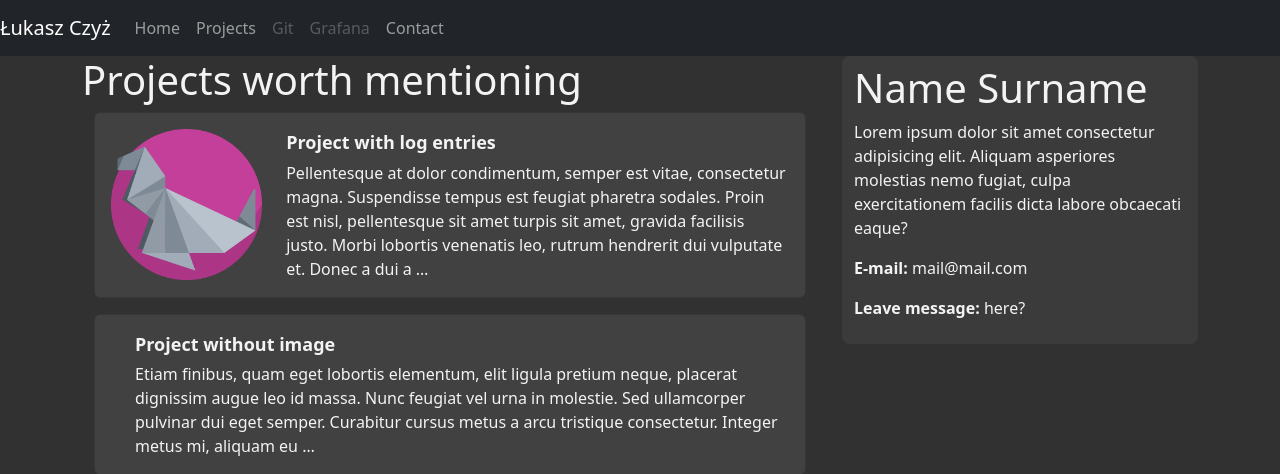
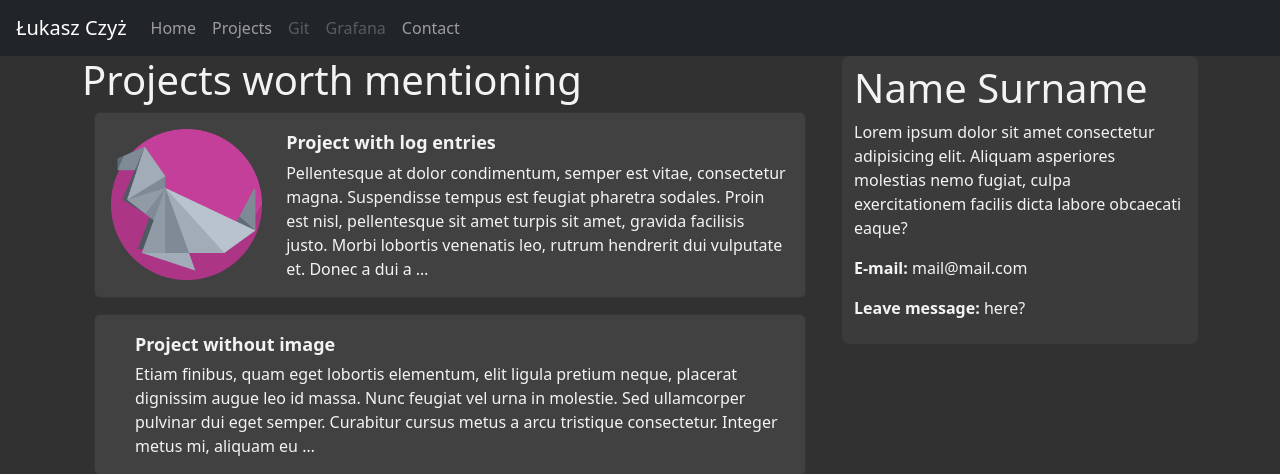
Before and after one commit to czyzlukasz/lukaszczyzdotcom, a Django app: page / in a window 1280 px wide. Shown: the top 474 px of the page. Run offline with Django 4.2, Linux system fonts and the light colour scheme; data comes from the database, SQL or seed files in the repository.

Commit message:
Changed style of navbar

```diff
--- a/landing_page/templates/landing_page/navbar.html
+++ b/landing_page/templates/landing_page/navbar.html
@@ -1,4 +1,4 @@
-<nav class="navbar navbar-expand-lg navbar-dark bg-dark">
+<nav class="navbar navbar-expand navbar-dark bg-dark px-3">
     <a class="navbar-brand" href="{% url 'landing_page:index' %}">Łukasz Czyż</a>
     <ul class="navbar-nav">
         <li class="nav-item">
```
